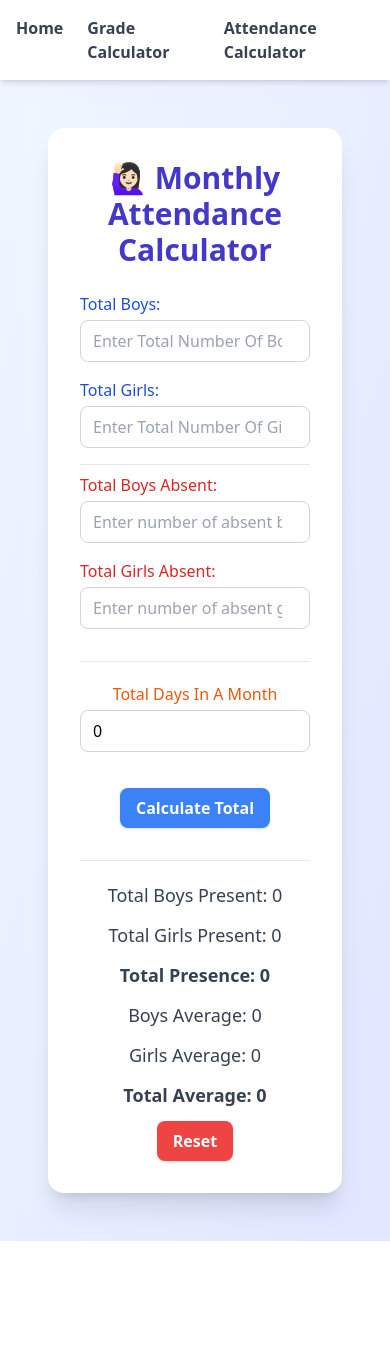
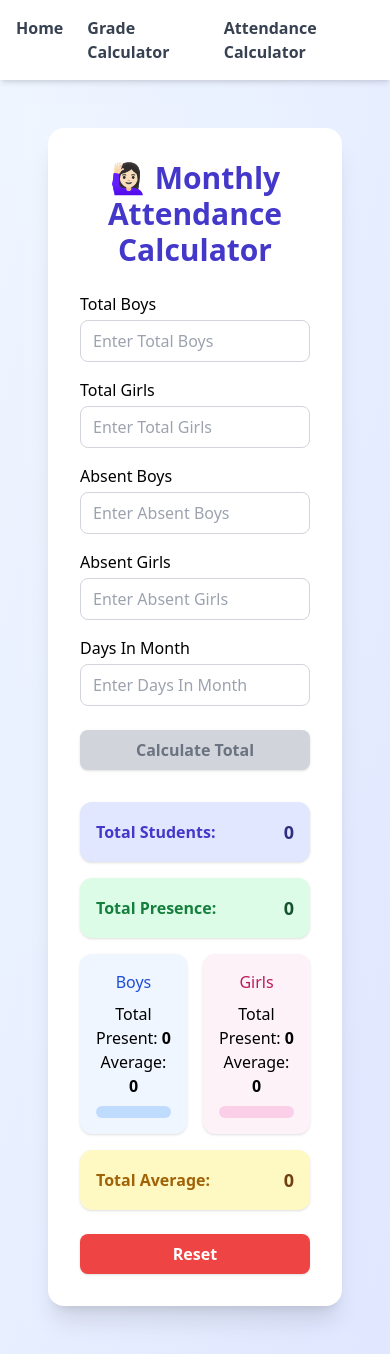
Before and after one commit to dvnp19/grading-app, a React (Create React App) app: page /attendance-calculator in a window 390 px wide. Before the commit the page ends 1241 px from the top, so only its background shows below. Built offline with nearby package versions, Linux system fonts and the light colour scheme.

Commit message:
add logic

```diff
--- a/src/components/AttendanceCalculator/AttendanceCalculator.tsx
+++ b/src/components/AttendanceCalculator/AttendanceCalculator.tsx
@@ -1,197 +1,258 @@
 import { useState } from 'react';
+import { motion } from 'framer-motion';
 import attendanceService from './AttendanceCalculatorService';
 
+type Field = 'totalBoys' | 'totalGirls' | 'totalAbsentBoys' | 'totalAbsentGirls' | 'daysInMonth';
+
 const AttendanceCalculator = () => {
-  const [totalBoys, setTotalBoys] = useState<number>();
-  const [totalGirls, setTotalGirls] = useState<number>();
-  const [totalAbsentBoys, setTotalAbsentBoys] = useState<number>();
-  const [totalAbsentGirls, setTotalAbsentGirls] = useState<number>();
-  const [daysInMnoth, setDaysInMnoth] = useState(0);
+  const [form, setForm] = useState({
+    totalBoys: '',
+    totalGirls: '',
+    totalAbsentBoys: '',
+    totalAbsentGirls: '',
+    daysInMonth: '',
+  });
 
-  const [totalBoysPresent, setTotalBoysPresent] = useState(0);
-  const [totalGirlsPresent, setTotalGirlsPresent] = useState(0);
-  const [avgBoysPresent, setAvgBoysPresent] = useState(0);
-  const [avgGirlsPresent, setAvgGirlsPresent] = useState(0);
-  const [totalAvg, setTotalAvg] = useState(0);
+  const [errors, setErrors] = useState<Record<Field, string>>({
+    totalBoys: '',
+    totalGirls: '',
+    totalAbsentBoys: '',
+    totalAbsentGirls: '',
+    daysInMonth: '',
+  });
 
-  const handleChange = (entity: any, value: any) => {
-    if (entity === 'boys') {
-      const newTotalBoys = Math.max(0, Number(value) || 0);
-      setTotalBoys(newTotalBoys);
+  const [result, setResult] = useState({
+    totalBoysPresent: 0,
+    totalGirlsPresent: 0,
+    avgBoysPresent: 0,
+    avgGirlsPresent: 0,
+    totalAvg: 0,
+  });
+
+  const validate = (field: Field, value: string) => {
+    const num = Number(value);
+
+    // Required
+    if (value === '') return 'This field is required';
+
+    // Negative
+    if (num < 0) return 'Value cannot be negative';
+
+    // Days validation
+    if (field === 'daysInMonth' && num <= 0) {
+      return 'Days must be greater than 0';
     }
-    if (entity === 'girls') {
-      const newTotalGirls = Math.max(0, Number(value) || 0);
-      setTotalGirls(newTotalGirls);
-    }
-    if (entity === 'absentBoys') {
-      const newTotalAbsentBoys = Math.max(0, Number(value) || 0);
-      setTotalAbsentBoys(newTotalAbsentBoys);
-    }
-    if (entity === 'absentGirls') {
-      const newTotalAbsentGirls = Math.max(0, Number(value) || 0);
-      setTotalAbsentGirls(newTotalAbsentGirls);
-    }
-    if (entity === 'daysInMnoth') {
-      const newDaysInMnoth = Math.min(31, Math.max(0, Number(value) || 0));
-      setDaysInMnoth(newDaysInMnoth);
-    }
+    return '';
+  };
+
+  const handleChange = (field: Field, value: string) => {
+    setForm((prev) => ({ ...prev, [field]: value }));
+
+    const errorMsg = validate(field, value);
+    setErrors((prev) => ({ ...prev, [field]: errorMsg }));
+  };
+
+  const hasErrors = Object.values(errors).some((e) => e !== '');
+  const allFilled = Object.values(form).every((f) => f !== '');
+  const canCalculate = allFilled && !hasErrors;
+
+  const handleCalculate = () => {
+    const totalBoys = Number(form.totalBoys);
+    const totalGirls = Number(form.totalGirls);
+    const absentBoys = Number(form.totalAbsentBoys);
+    const absentGirls = Number(form.totalAbsentGirls);
+    const days = Number(form.daysInMonth);
+
+    const boys = attendanceService.calculateTotalPresenceInAMonth(totalBoys, days) - absentBoys;
+
+    const girls = attendanceService.calculateTotalPresenceInAMonth(totalGirls, days) - absentGirls;
+
+    const avgBoysPresent = Number((boys / days).toFixed(1));
+    const avgGirlsPresent = Number((girls / days).toFixed(1));
+
+    const totalAvg = Number((avgBoysPresent + avgGirlsPresent).toFixed(1));
+
+    setResult({
+      totalBoysPresent: boys,
+      totalGirlsPresent: girls,
+      avgBoysPresent,
+      avgGirlsPresent,
+      totalAvg,
+    });
   };
 
   const handleReset = () => {
-    setTotalBoys(0);
-    setTotalGirls(0);
-    setTotalAbsentBoys(0);
-    setTotalAbsentGirls(0);
-    setDaysInMnoth(0);
-    setTotalBoysPresent(0);
-    setTotalGirlsPresent(0);
-    setAvgBoysPresent(0);
-    setAvgGirlsPresent(0);
-    setTotalAvg(0);
+    setForm({
+      totalBoys: '',
+      totalGirls: '',
+      totalAbsentBoys: '',
+      totalAbsentGirls: '',
+      daysInMonth: '',
+    });
+
+    setErrors({
+      totalBoys: '',
+      totalGirls: '',
+      totalAbsentBoys: '',
+      totalAbsentGirls: '',
+      daysInMonth: '',
+    });
+
+    setResult({
+      totalBoysPresent: 0,
+      totalGirlsPresent: 0,
+      avgBoysPresent: 0,
+      avgGirlsPresent: 0,
+      totalAvg: 0,
+    });
   };
 
-  const hadnleCalculateToal = () => {
-    const boys = calculateTotalBoysPresent();
-    const girls = calculateTotalGirlsPresent();
-    const avgBoys = calculateAverageBoysPresent(boys);
-    const avgGirls = calculateAverageGirlsPresent(girls);
-    const totalAvg = Number((Number(avgBoys) + Number(avgGirls)).toFixed(1));
-    setTotalAvg(totalAvg);
-  };
-
-  const calculateTotalBoysPresent = () => {
-    const res = attendanceService.calculateTotalPresenceInAMonth(totalBoys || 0, daysInMnoth || 0);
-    setTotalBoysPresent(res - (totalAbsentBoys || 0));
-    return res - (totalAbsentBoys || 0);
-  };
-
-  const calculateTotalGirlsPresent = () => {
-    const res = attendanceService.calculateTotalPresenceInAMonth(totalGirls || 0, daysInMnoth || 0);
-    setTotalGirlsPresent(res - (totalAbsentGirls || 0));
-    return res - (totalAbsentGirls || 0);
-  };
-
-  const calculateAverageBoysPresent = (total: number) => {
-    const avg = Number((total / daysInMnoth).toFixed(1));
-    setAvgBoysPresent(avg);
-    return avg;
-  };
-  const calculateAverageGirlsPresent = (total: number) => {
-    const avg = Number((total / daysInMnoth).toFixed(1));
-    setAvgGirlsPresent(avg);
-    return avg;
-  };
   return (
     <div className="min-h-screen flex flex-col items-center justify-center bg-gradient-to-br from-blue-50 to-indigo-100 p-6">
-      <div className="bg-white shadow-xl rounded-2xl p-8 w-full max-w-md transition-all duration-300 hover:shadow-2xl">
+      {/* Animated Card */}
+      <motion.div
+        initial={{ opacity: 0, y: 30 }}
+        animate={{ opacity: 1, y: 0 }}
+        transition={{ duration: 0.6 }}
+        className="bg-white shadow-xl rounded-2xl p-8 w-full max-w-md"
+      >
         <h1 className="text-3xl font-bold text-center mb-6 text-indigo-700">
           🙋🏻‍♀️ Monthly Attendance Calculator
         </h1>
 
-        {/* Enter Total */}
-        <div className="flex flex-col sm:flex-row sm:items-center sm:justify-between gap-4 mt-4">
-          {/* Boys */}
-          <div className="flex flex-col flex-1">
-            <label className="text-blue-700 font-medium mb-1">Total Boys:</label>
+        {/* Dynamic Inputs */}
+        {(
+          [
+            ['totalBoys', 'Total Boys'],
+            ['totalGirls', 'Total Girls'],
+            ['totalAbsentBoys', 'Absent Boys'],
+            ['totalAbsentGirls', 'Absent Girls'],
+            ['daysInMonth', 'Days In Month'],
+          ] satisfies [Field, string][]
+        ).map(([field, label]) => (
+          <div key={field} className="mt-4">
+            <label className="font-medium">{label}</label>
             <input
               type="number"
-              min="0"
-              max="100"
-              value={totalBoys}
-              onChange={(e) => handleChange('boys', e.target.value)}
-              className="border border-gray-300 rounded-lg px-3 py-2 focus:ring-2 focus:ring-indigo-400 focus:outline-none"
-              placeholder="Enter Total Number Of Boys"
+              value={form[field]}
+              onChange={(e) => handleChange(field, e.target.value)}
+              className={`border mt-1 w-full border-gray-300 rounded-lg px-3 py-2 focus:ring-2
+                ${errors[field] ? 'border-red-500' : 'focus:ring-indigo-400'}`}
+              placeholder={`Enter ${label}`}
             />
+
+            {/* Validation Error */}
+            {errors[field] && (
+              <motion.p
+                initial={{ opacity: 0 }}
+                animate={{ opacity: 1 }}
+                className="text-red-600 text-sm mt-1"
+              >
+                {errors[field]}
+              </motion.p>
+            )}
+          </div>
+        ))}
+
+        {/* Calculate Button */}
+        <motion.button
+          whileTap={{ scale: canCalculate ? 0.95 : 1 }}
+          onClick={handleCalculate}
+          disabled={!canCalculate}
+          className={`mt-6 w-full font-semibold px-4 py-2 rounded-lg shadow transition-all duration-200
+          ${
+            canCalculate
+              ? 'bg-blue-500 hover:bg-green-600 text-white'
+              : 'bg-gray-300 text-gray-500 cursor-not-allowed'
+          }`}
+        >
+          Calculate Total
+        </motion.button>
+
+        {/* --- RESULTS SECTION --- */}
+        <motion.div
+          initial={{ opacity: 0, y: 20 }}
+          animate={{ opacity: 1, y: 0 }}
+          transition={{ duration: 0.5 }}
+          className="mt-8 grid gap-4"
+        >
+          {/* Total Students */}
+          <div className="bg-indigo-100 rounded-xl p-4 shadow flex justify-between items-center">
+            <span className="font-semibold text-indigo-700">Total Students:</span>
+            <span className="text-indigo-900 font-bold text-lg">
+              {Number(form.totalBoys) + Number(form.totalGirls)}
+            </span>
           </div>
 
-          {/* Girls */}
-          <div className="flex flex-col flex-1">
-            <label className="text-blue-700 font-medium mb-1">Total Girls:</label>
-            <input
-              type="number"
-              min="0"
-              max="100"
-              value={totalGirls}
-              onChange={(e) => handleChange('girls', e.target.value)}
-              className="border border-gray-300 rounded-lg px-3 py-2 focus:ring-2 focus:ring-indigo-400 focus:outline-none"
-              placeholder="Enter Total Number Of Girls"
+          {/* Total Presence */}
+          <div className="bg-green-100 rounded-xl p-4 shadow flex justify-between items-center">
+            <span className="font-semibold text-green-700">Total Presence:</span>
+            <span className="text-green-900 font-bold text-lg">
+              {result.totalBoysPresent + result.totalGirlsPresent}
+            </span>
+          </div>
+
+          {/* Individual Counts */}
+          <div className="flex gap-4">
+            {/* Boys */}
+            <div className="flex-1 bg-blue-50 rounded-xl p-4 shadow text-center">
+              <h3 className="font-medium text-blue-700 mb-2">Boys</h3>
+              <p>
+                Total Present: <span className="font-bold">{result.totalBoysPresent}</span>
+              </p>
+              <p>
+                Average: <span className="font-bold">{result.avgBoysPresent}</span>
+              </p>
+              <div className="h-3 bg-blue-200 rounded-full mt-2 overflow-hidden">
+                <motion.div
+                  initial={{ width: 0 }}
+                  animate={{
+                    width: `${(result.avgBoysPresent / Number(form.daysInMonth || 1)) * 100}%`,
+                  }}
+                  className="h-3 bg-blue-500 rounded-full"
+                  transition={{ duration: 0.8 }}
                 />
               </div>
             </div>
 
-        {/* Enter Absents */}
-        <div className="flex  border-t pt-2 flex-col sm:flex-row sm:items-center sm:justify-between gap-4 mt-4">
-          {/* Absent Boys */}
-          <div className="flex flex-col flex-1">
-            <label className="text-red-600 font-medium mb-1 ">Total Boys Absent:</label>
-            <input
-              type="number"
-              min="0"
-              max="100"
-              value={totalAbsentBoys}
-              onChange={(e) => handleChange('absentBoys', e.target.value)}
-              className="border border-gray-300 rounded-lg px-3 py-2 focus:ring-2 focus:ring-indigo-400 focus:outline-none"
-              placeholder="Enter number of absent boys"
-            />
-          </div>
-
-          {/* Absent Girls */}
-          <div className="flex flex-col flex-1">
-            <label className="text-red-600 font-medium mb-1">Total Girls Absent:</label>
-            <input
-              type="number"
-              min="0"
-              max="100"
-              value={totalAbsentGirls}
-              onChange={(e) => handleChange('absentGirls', e.target.value)}
-              className="border border-gray-300 rounded-lg px-3 py-2 focus:ring-2 focus:ring-indigo-400 focus:outline-none"
-              placeholder="Enter number of absent girls"
+            {/* Girls */}
+            <div className="flex-1 bg-pink-50 rounded-xl p-4 shadow text-center">
+              <h3 className="font-medium text-pink-700 mb-2">Girls</h3>
+              <p>
+                Total Present: <span className="font-bold">{result.totalGirlsPresent}</span>
+              </p>
+              <p>
+                Average: <span className="font-bold">{result.avgGirlsPresent}</span>
+              </p>
+              <div className="h-3 bg-pink-200 rounded-full mt-2 overflow-hidden">
+                <motion.div
+                  initial={{ width: 0 }}
+                  animate={{
+                    width: `${(result.avgGirlsPresent / Number(form.daysInMonth || 1)) * 100}%`,
+                  }}
+                  className="h-3 bg-pink-500 rounded-full"
+                  transition={{ duration: 0.8 }}
                 />
               </div>
             </div>
-        <div className="mt-8 border-t pt-5 text-center space-y-3">
-          {/* Days in a month */}
-          <div className="flex flex-col flex-1">
-            <label className="text-orange-600 font-medium mb-1">Total Days In A Month</label>
-            <input
-              type="number"
-              min="0"
-              max="100"
-              value={daysInMnoth}
-              onChange={(e) => handleChange('daysInMnoth', e.target.value)}
-              className="border border-gray-300 rounded-lg px-3 py-2 focus:ring-2 focus:ring-indigo-400 focus:outline-none"
-              placeholder="Enter total days in a month"
-            />
           </div>
-          {/* Action Button */}
-          <div>
-            <button
-              onClick={hadnleCalculateToal}
-              className="mt-6 bg-blue-500 hover:bg-green-600 text-white font-semibold px-4 py-2 rounded-lg shadow transition-all duration-200"
-            >
-              Calculate Total
-            </button>
+
+          {/* Total Average */}
+          <div className="bg-yellow-100 rounded-xl p-4 shadow flex justify-between items-center">
+            <span className="font-semibold text-yellow-700">Total Average:</span>
+            <span className="text-yellow-900 font-bold text-lg">{result.totalAvg}</span>
           </div>
-        </div>
-        <div className="mt-8 border-t pt-5 text-center space-y-3">
-          <p className="text-lg font text-gray-700">Total Boys Present: {totalBoysPresent}</p>
-          <p className="text-lg font text-gray-700">Total Girls Present: {totalGirlsPresent}</p>
-          <p className="text-lg font-bold text-gray-700">
-            Total Presence: {totalBoysPresent + totalGirlsPresent}
-          </p>
-          <p className="text-lg font text-gray-700">Boys Average: {avgBoysPresent}</p>
-          <p className="text-lg font text-gray-700">Girls Average: {avgGirlsPresent}</p>
-          <p className="text-lg font-bold text-gray-700">Total Average: {totalAvg}</p>
+        </motion.div>
 
         {/* Reset Button */}
-          <button
+        <motion.button
+          whileTap={{ scale: 0.95 }}
           onClick={handleReset}
-            className="mt-6 bg-red-500 hover:bg-red-600 text-white font-semibold px-4 py-2 rounded-lg shadow transition-all duration-200"
+          className="mt-6 w-full bg-red-500 hover:bg-red-600 text-white font-semibold px-4 py-2 rounded-lg shadow"
         >
           Reset
-          </button>
-        </div>
-      </div>
+        </motion.button>
+      </motion.div>
     </div>
   );
 };
--- a/src/components/AttendanceCalculator/AttendanceCalculatorService.ts
+++ b/src/components/AttendanceCalculator/AttendanceCalculatorService.ts
@@ -1,22 +1,7 @@
-class AttendanceCalculatorService {
-  calculateTotalPresenceInAMonth(students: number, daysInAMonth: number) {
-    const total = students * daysInAMonth;
-    return total;
-  }
+const attendanceService = {
+  calculateTotalPresenceInAMonth(total: number, days: number) {
+    return total * days;
+  },
+};
 
-  calculatePercentage(present: number, total: number) {
-    if (total === 0) return 0;
-    return (present / total) * 100;
-  }
-
-  getGrade(percentage: number) {
-    if (percentage >= 90) return 'A+';
-    if (percentage >= 80) return 'A';
-    if (percentage >= 70) return 'B';
-    if (percentage >= 60) return 'C';
-    if (percentage >= 50) return 'D';
-    return 'F';
-  }
-}
-
-export default new AttendanceCalculatorService();
+export default attendanceService;
```
Lines whose indentation alone changed are shown as unchanged.
